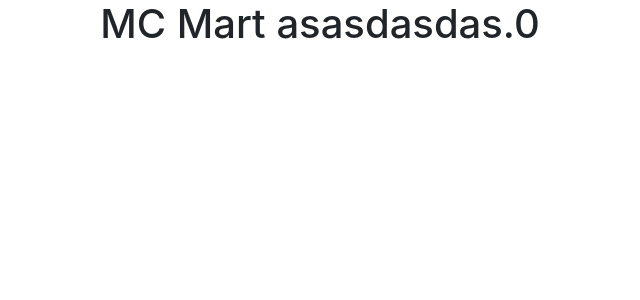
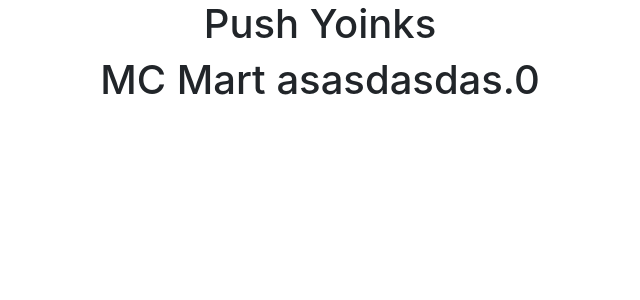
Before and after one commit to giovanni-agra/McMart2.0, a PHP site: page / in a window 1280 px wide. Shown: the top 300 px of the page, without its empty margins (320-960 px from the left). Run offline with PHP 8.4, Linux system fonts and the light colour scheme; some libraries are stand-ins or nearby versions; some web fonts are replaced.

Commit message:
Update index.php

```diff
--- a/index.php
+++ b/index.php
@@ -33,7 +33,7 @@
             <header>
 
             </header>
-
+            <h1 class="text-center">Push Yoinks</h1>
             <h1 class="text-center">MC Mart asasdasdas.0</h1>
 
 
```
